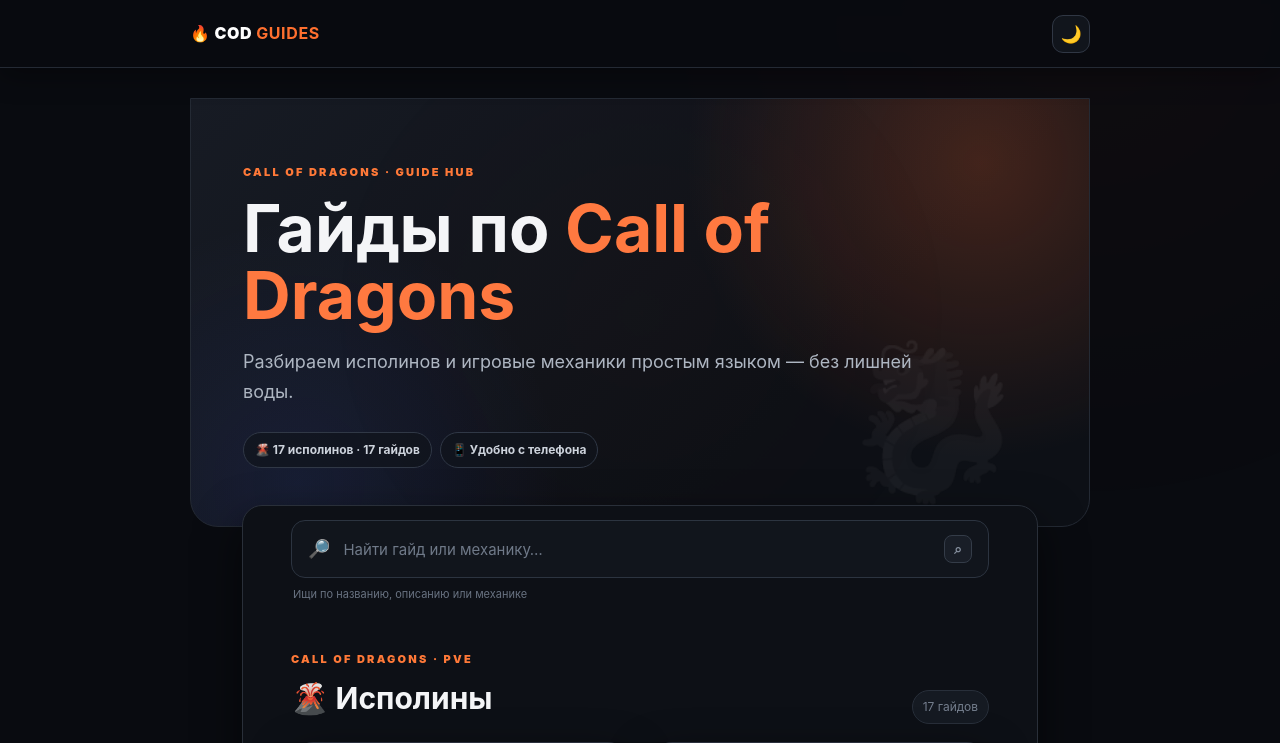
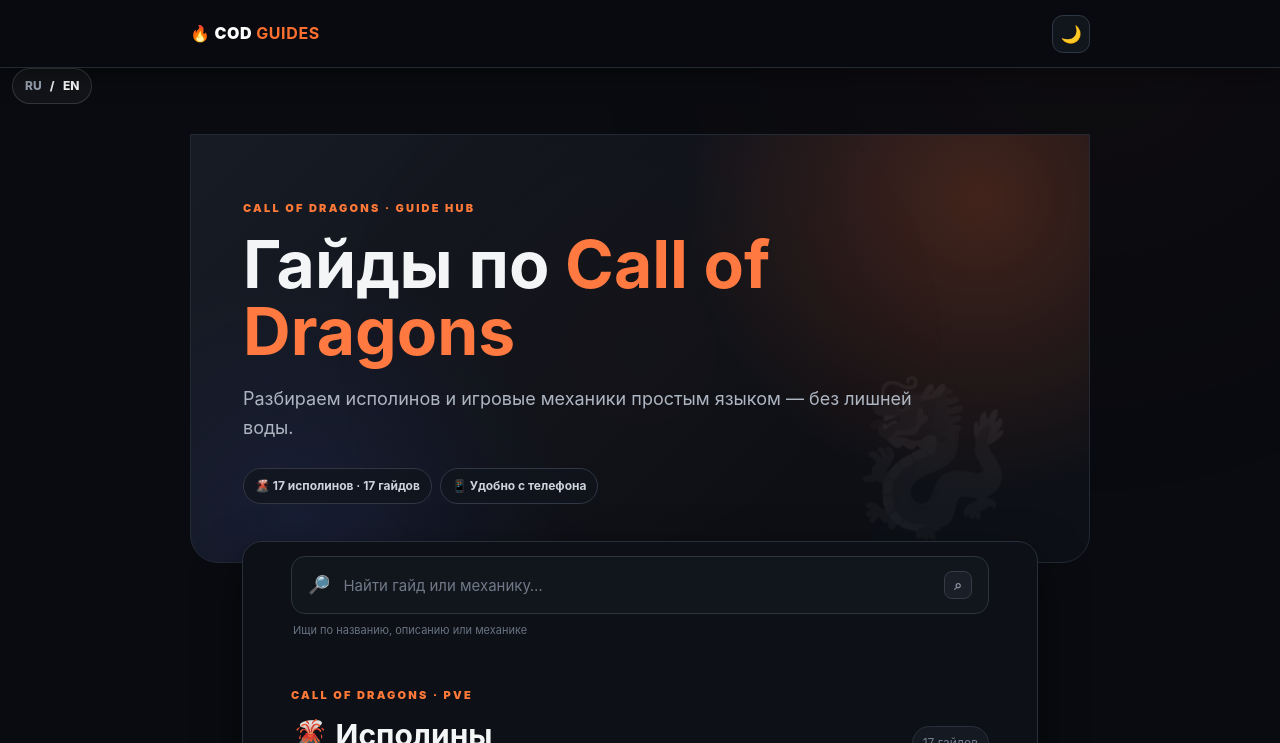
Before and after one commit to Kolya-YT/COD-Guides, a Jekyll site: the page built from index.md, in a window 1280 px wide and 1400 px high. Shown: the top 743 px of the window. Built offline with Jekyll 4.4.1, drawn with Linux system fonts in a browser that asks for light colours; grey boxes are pictures that could not be loaded.

Commit message:
feat: add language selector to site layouts

```diff
--- a/_layouts/default.html
+++ b/_layouts/default.html
@@ -23,6 +23,7 @@
   <a href="{{ '/' | relative_url }}" class="brand">🔥 COD <b>GUIDES</b></a>
   <button class="theme-toggle desktop-theme-toggle" type="button" data-theme-toggle aria-label="Переключить тему" aria-pressed="false">🌙</button>
 </header>
+{% include language-switcher.html %}
 <main class="page home-page">
   {{ content }}
 </main>
```
